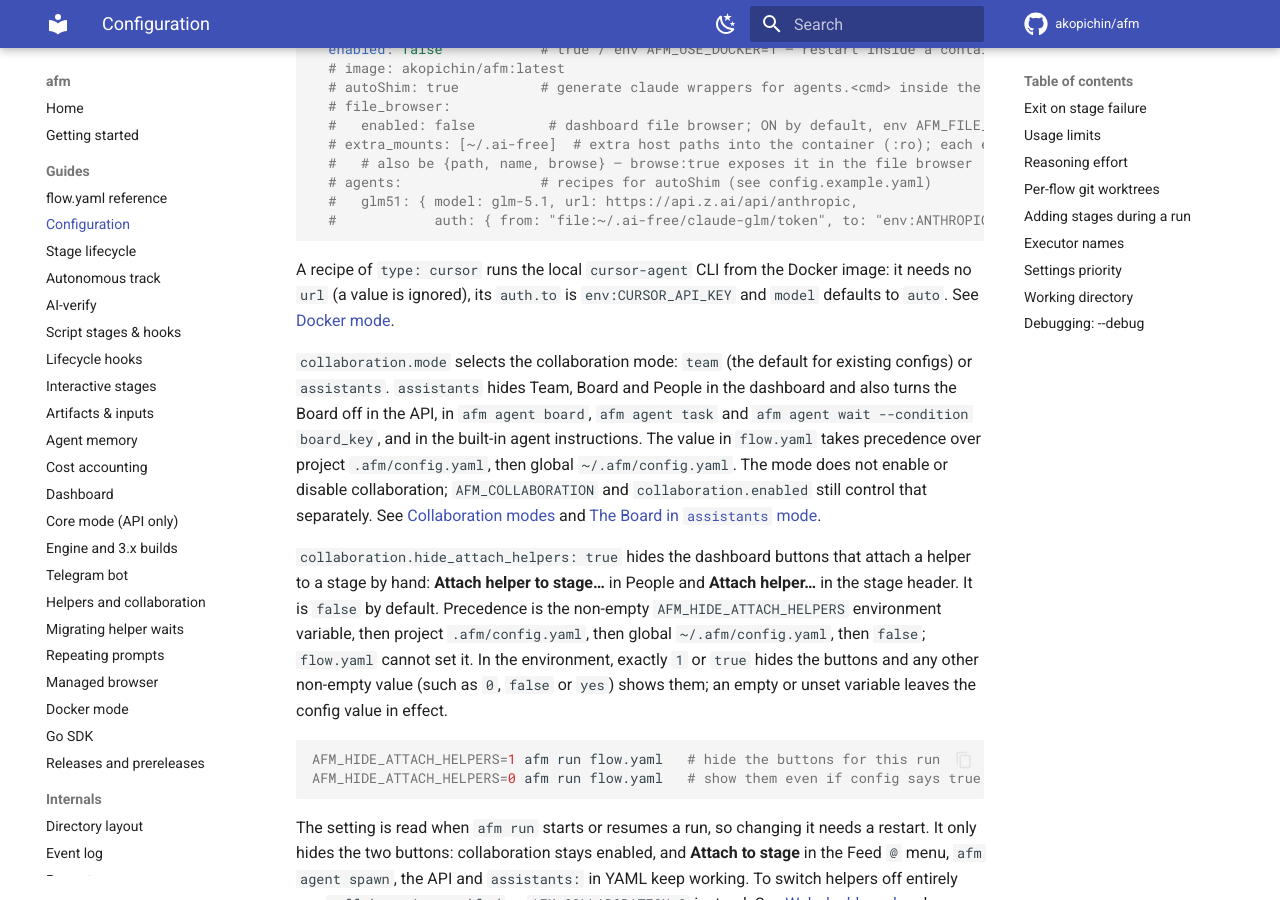
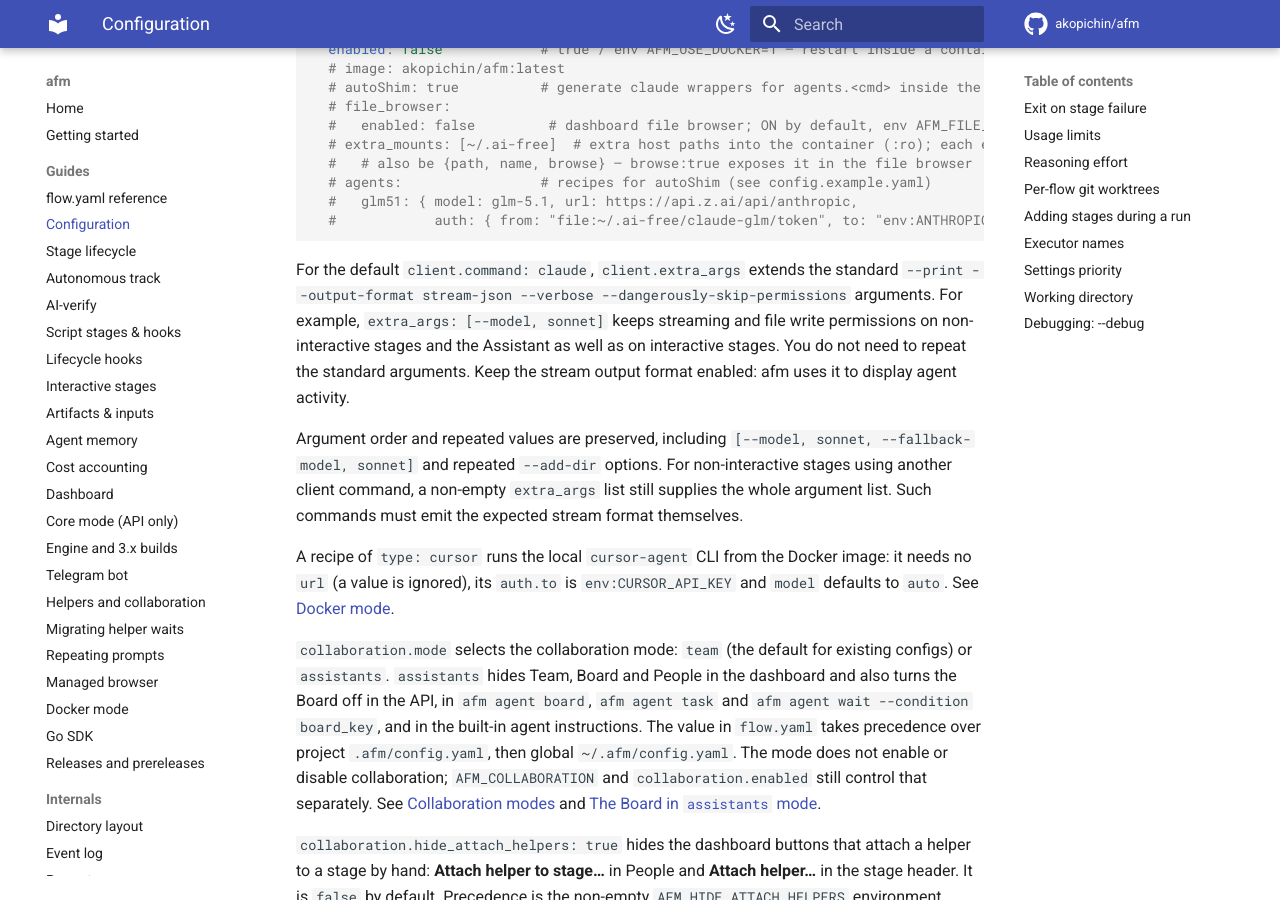
Before and after one commit to akopichin/afm, an MkDocs documentation site: the page built from docs/config-reference.md, in a window 1280 px wide and 900 px high, scrolled down 2005 px. Built offline with MkDocs 1.6.1 and Material for MkDocs 9.7.7, drawn with Linux system fonts in a browser that asks for light colours; comment, search, counter and statistics services are not loaded.

Commit message:
Подключить afm-engine v1.0.1 с исправлением extra_args

````diff
--- a/docs/config-reference.md
+++ b/docs/config-reference.md
@@ -108,6 +108,19 @@ docker:
   #   glm51: { model: glm-5.1, url: https://api.z.ai/api/anthropic,
   #            auth: { from: "file:~/.ai-free/claude-glm/token", to: "env:ANTHROPIC_AUTH_TOKEN" } }
 ```
+
+For the default `client.command: claude`, `client.extra_args` extends the standard
+`--print --output-format stream-json --verbose --dangerously-skip-permissions`
+arguments. For example, `extra_args: [--model, sonnet]` keeps streaming and file
+write permissions on non-interactive stages and the Assistant as well as on
+interactive stages. You do not need to repeat the standard arguments. Keep the
+stream output format enabled: afm uses it to display agent activity.
+
+Argument order and repeated values are preserved, including
+`[--model, sonnet, --fallback-model, sonnet]` and repeated `--add-dir` options.
+For non-interactive stages using another client command, a non-empty `extra_args`
+list still supplies the whole argument list. Such commands must emit the expected
+stream format themselves.
 
 A recipe of `type: cursor` runs the local `cursor-agent` CLI from the Docker image: it
 needs no `url` (a value is ignored), its `auth.to` is `env:CURSOR_API_KEY` and `model`
````
Also changed, not shown: CHANGELOG.md (+9 -0 lines), docs/engine.md (+1 -1 lines), 2 other files.
